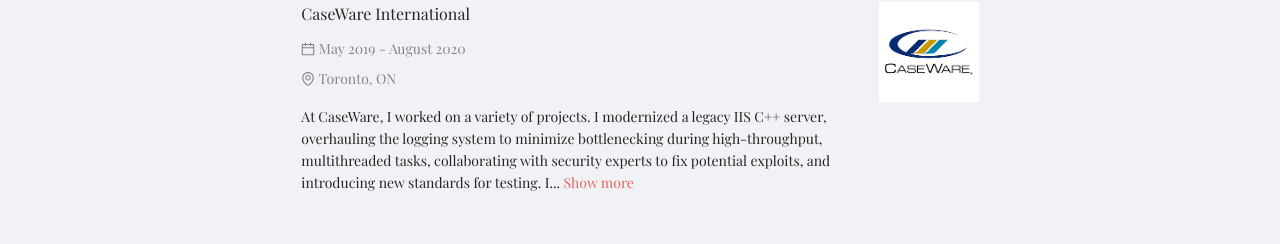
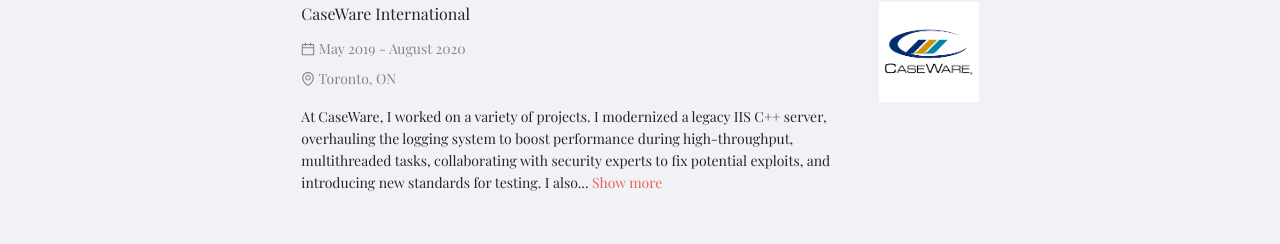
Before and after one commit to JustinLokHinWu/Personal-Site-Frontend, a React (Create React App) app: page / in a window 1280 px wide. Shown: the part 1301-1545 px from the top of the page. Built offline with nearby package versions, Linux system fonts and the light colour scheme.

Commit message:
Updated experience list

```diff
--- a/src/components/ExperienceList.jsx
+++ b/src/components/ExperienceList.jsx
@@ -21,7 +21,7 @@ function ExperienceList() {
       title: 'CaseWare International',
       description: 'May 2019 - August 2020',
       location: 'Toronto, ON',
-      content: 'At CaseWare, I worked on a variety of projects. I modernized a legacy IIS C++ server, overhauling the logging system to minimize bottlenecking during high-throughput, multithreaded tasks, collaborating with security experts to fix potential exploits, and introducing new standards for testing. I also researched, designed, and implemented a data processing pipeline for machine learning in Python. This pipeline ensures all user data used for machine learning is properly sanitized of personally identifiable information up to a high standard of k-anonymity. Lastly, I helped develop an Angular frontend that graphs financial data from a microservice.',
+      content: 'At CaseWare, I worked on a variety of projects. I modernized a legacy IIS C++ server, overhauling the logging system to boost performance during high-throughput, multithreaded tasks, collaborating with security experts to fix potential exploits, and introducing new standards for testing. I also researched, designed, and implemented a data processing pipeline for machine learning in Python. This pipeline ensures all user data used for machine learning is properly sanitized of personally identifiable information up to a high standard of k-anonymity. Lastly, I developed the Angular frontend of a web application that graphs financial data pulled from a microservice.',
       image: imageCaseware,
       imageAlt: 'caseware',
     },
```
